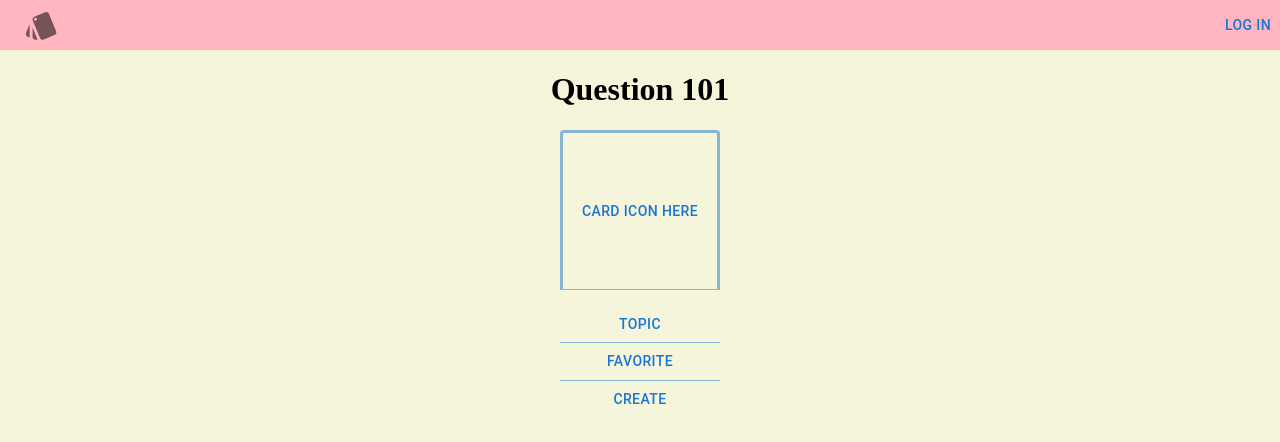
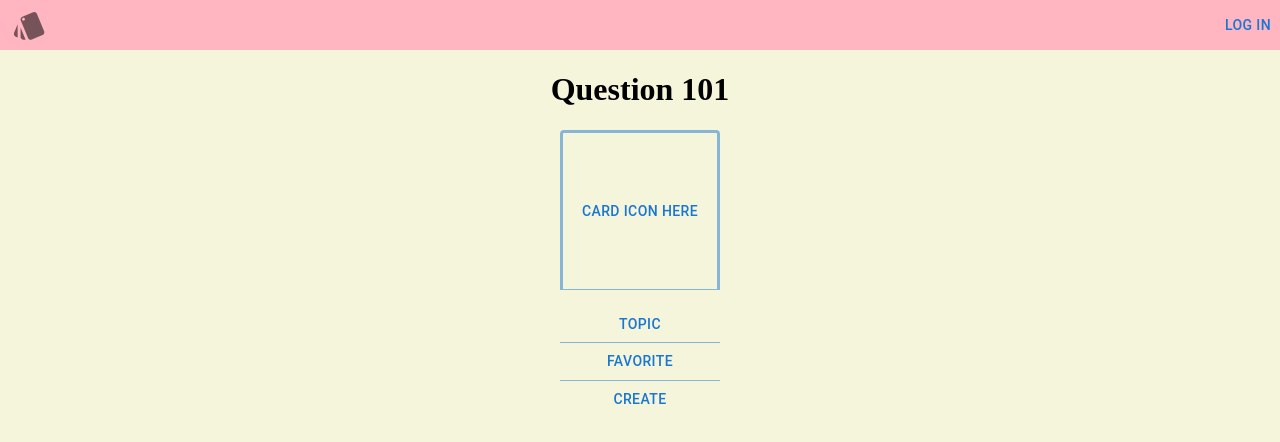
Before and after one commit to vickertan/Question101, a React (Vite) app: page / in a window 1280 px wide. Shown: the top 442 px of the page. Built offline with nearby package versions, Linux system fonts and the light colour scheme; no server answers.

Commit message:
Use justify content to push user icon to the right side of AppBar

```diff
--- a/src/AppBar.jsx
+++ b/src/AppBar.jsx
@@ -17,7 +17,7 @@ function UserIcon() {
   };
 
   return (
-    <Box sx={{ ml: "auto" }}>
+    <Box>
       <IconButton onClick={handleOpenUserMenu} size="small">
         <Avatar
           alt={auth.currentUser.displayName}
@@ -64,12 +64,12 @@ export default function AppBar() {
       sx={{
         backgroundColor: "lightpink",
         display: "flex",
+        justifyContent: "space-between",
         height: "50px",
       }}
     >
       <IconButton
         size="large"
-        sx={{ ml: 1.5 }}
         onClick={() => {
           navigate("/");
         }}
@@ -82,9 +82,7 @@ export default function AppBar() {
       {auth.currentUser ? (
         <UserIcon />
       ) : (
-        <Button sx={{ ml: "auto", height: "50px" }} onClick={signInWithGoogle}>
-          Log In
-        </Button>
+        <Button onClick={signInWithGoogle}>Log In</Button>
       )}
     </Box>
   );
```
